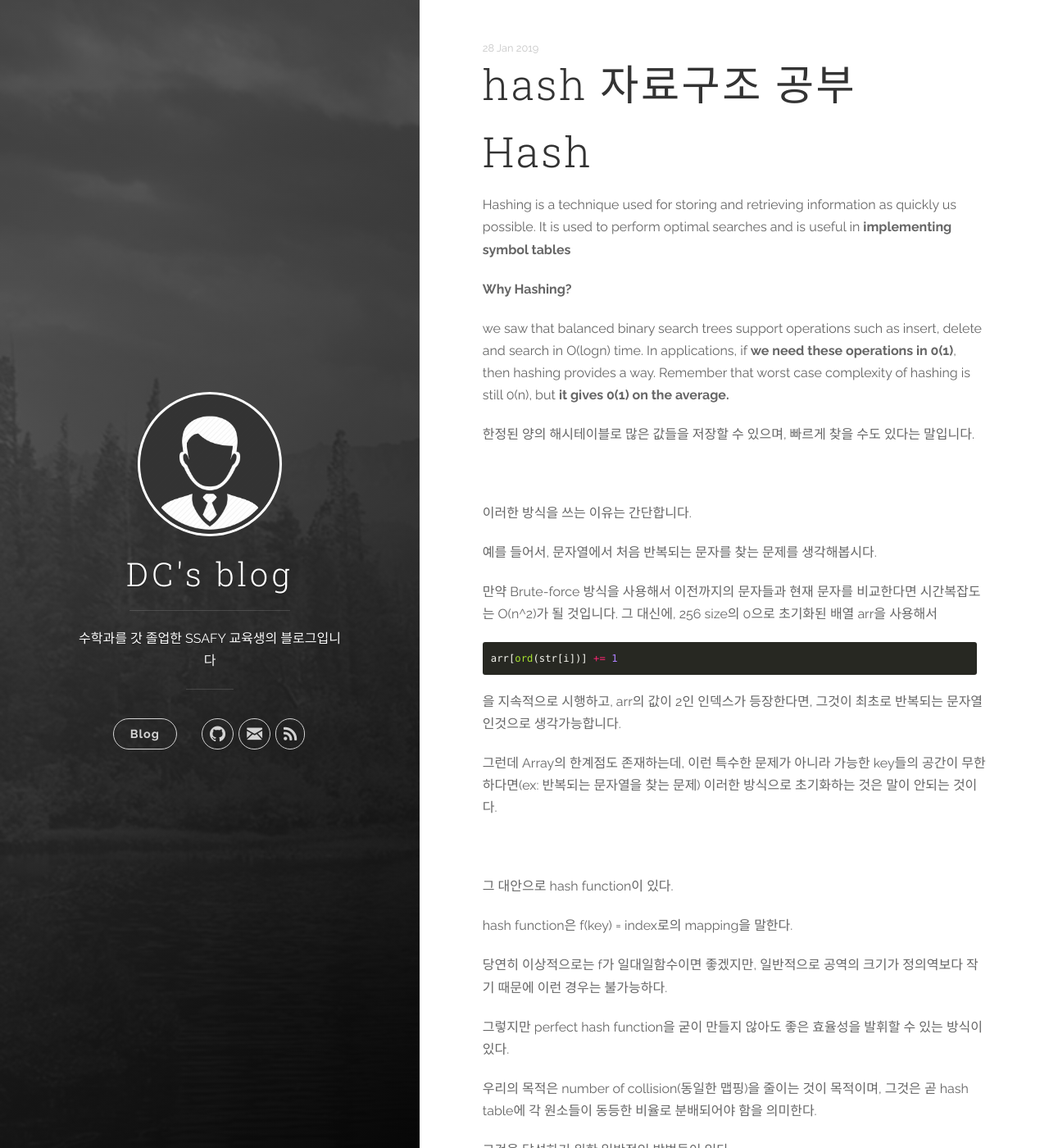
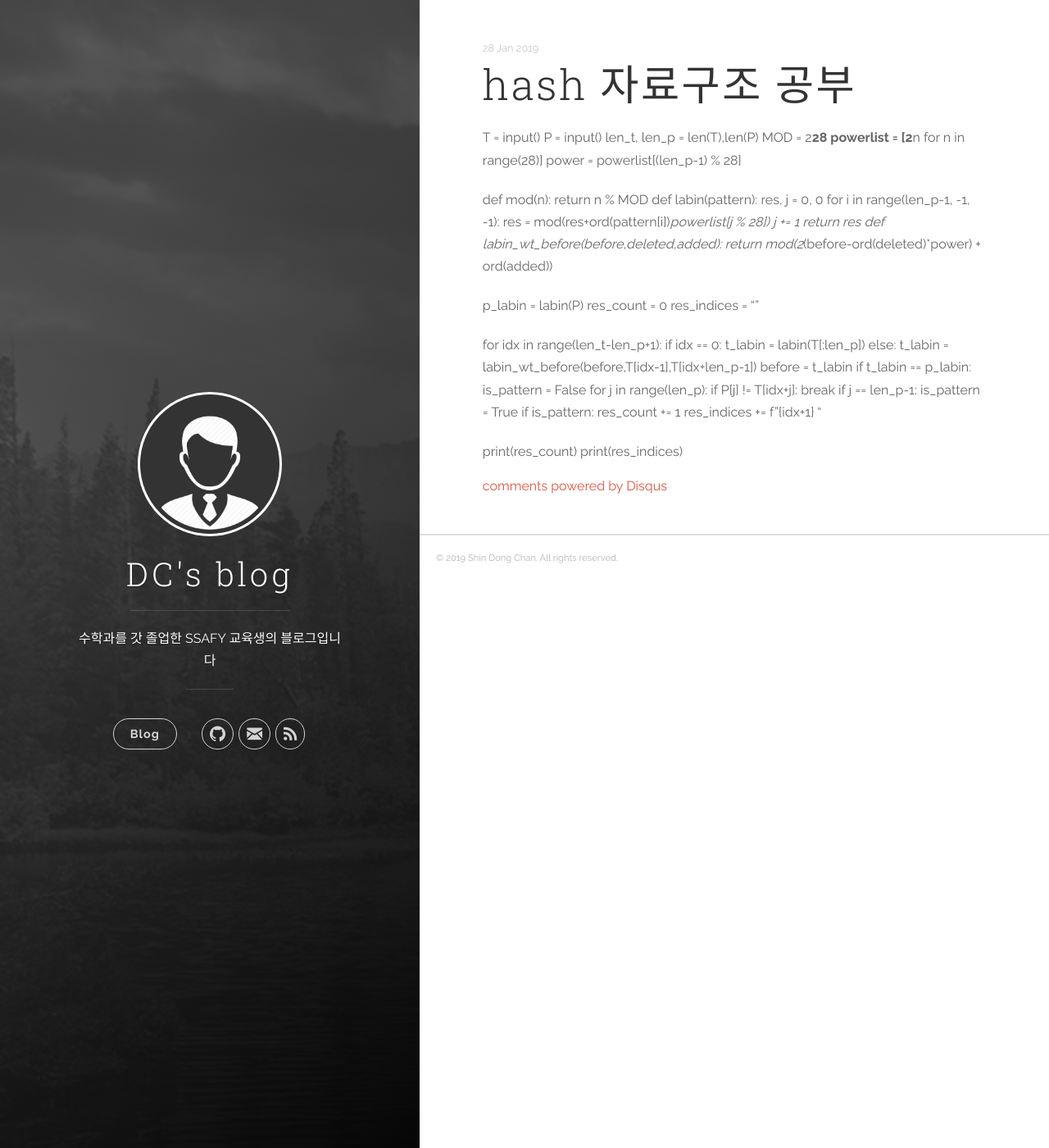
Before and after one commit to DongChanS/DongChanS.github.io, a Jekyll site: the page built from _posts/2019-01-28-21.md, in a window 1280 px wide and 1400 px high. Shown: the whole window at 82% size. Built offline with Jekyll 4.4.1, drawn with Linux system fonts in a browser that asks for light colours; comment, search, counter and statistics services are not loaded; some of the changed text lies outside the part shown.

Commit message:
Update 2019-01-28-21.md

````diff
--- a/_posts/2019-01-28-21.md
+++ b/_posts/2019-01-28-21.md
@@ -3,148 +3,44 @@ layout : post
 title : hash 자료구조 공부
 author : Shin Dong Chan
 ---
-# Hash
+T = input()
+P = input()
+len_t, len_p = len(T),len(P)
+MOD = 2**28
+powerlist = [2**n for n in range(28)]
+power = powerlist[(len_p-1) % 28]
 
-Hashing is a technique used for storing and retrieving information as quickly us possible. It is used to perform optimal searches and is useful in **implementing symbol tables**
+def mod(n):
+    return n % MOD
+def labin(pattern):
+    res, j = 0, 0
+    for i in range(len_p-1, -1, -1):
+        res = mod(res+ord(pattern[i])*powerlist[j % 28])
+        j += 1
+    return res
+def labin_wt_before(before,deleted,added):
+    return mod(2*(before-ord(deleted)*power) + ord(added))
 
-**Why Hashing?**
+p_labin = labin(P)
+res_count = 0
+res_indices = ""
 
-we saw that balanced binary search trees support operations such as insert, delete and search in O(logn) time. In applications, if **we need these operations in 0(1)**, then hashing provides a way. Remember that worst case complexity of hashing is still 0(n), but **it gives 0(1) on the average.**
+for idx in range(len_t-len_p+1):
+    if idx == 0:
+        t_labin = labin(T[:len_p])
+    else:
+        t_labin = labin_wt_before(before,T[idx-1],T[idx+len_p-1])
+    before = t_labin
+    if t_labin == p_labin:
+        is_pattern = False
+        for j in range(len_p):
+            if P[j] != T[idx+j]:
+                break
+            if j == len_p-1:
+                is_pattern = True
+        if is_pattern:
+            res_count += 1
+            res_indices += f"{idx+1} "
 
-한정된 양의 해시테이블로 많은 값들을 저장할 수 있으며, 빠르게 찾을 수도 있다는 말입니다.
-
-<br>
-
-이러한 방식을 쓰는 이유는 간단합니다.
-
-예를 들어서, 문자열에서 처음 반복되는 문자를 찾는 문제를 생각해봅시다.
-
-만약 Brute-force 방식을 사용해서 이전까지의 문자들과 현재 문자를 비교한다면 시간복잡도는 O(n^2)가 될 것입니다. 그 대신에, 256 size의 0으로 초기화된 배열 arr을 사용해서
-
-```python
-arr[ord(str[i])] += 1
-```
-
-을 지속적으로 시행하고, arr의 값이 2인 인덱스가 등장한다면, 그것이 최초로 반복되는 문자열인것으로 생각가능합니다.
-
-그런데 Array의 한계점도 존재하는데, 이런 특수한 문제가 아니라 가능한 key들의 공간이 무한하다면(ex: 반복되는 문자열을 찾는 문제) 이러한 방식으로 초기화하는 것은 말이 안되는 것이다.
-
-<br>
-
-그 대안으로 hash function이 있다.
-
-hash function은 f(key) = index로의 mapping을 말한다.
-
-당연히 이상적으로는 f가 일대일함수이면 좋겠지만, 일반적으로 공역의 크기가 정의역보다 작기 때문에 이런 경우는 불가능하다.
-
-그렇지만 perfect hash function을 굳이 만들지 않아도 좋은 효율성을 발휘할 수 있는 방식이 있다.
-
-우리의 목적은 number of collision(동일한 맵핑)을 줄이는 것이 목적이며, 그것은 곧 hash table에 각 원소들이 동등한 비율로 분배되어야 함을 의미한다.
-
-그것을 달성하기 위한 일반적인 방법들이 있다.
-
-<br>
-
-예) folding method
-
-: 원소들을 동일한 크기의 조각들로 나눠서 생각.
-
-원소에 대한 hash value값을 조각들의 hash value값들에 대한 함수로 나타내는 방식이다.
-
-예를 들어서, 전화번호 436-555-4601을 2개씩 나누면 (43,65,55,46,01)이 된다.
-
-43+65+55+46+01 = 210이 되는데, 만약 우리가 11개의 슬롯만 가지고 있다면, 11에 대한 modulo로 맵핑시키면 좋을 것이다.
-
-꼭 이 방식만 되는 것은 아니며, 다양하게 도출할 수 있다.
-
-<br>
-
-A good hash function should have the following characteristics
-
-• Minimize collision
-
-• Be easy and quick to compute
-
-• Distribute key values evenly in the hash table
-
-• Use all the information provided in the key
-
-4가지 모두 상식적으로 이해할 수 있을 법한 조건들이다.
-
-저는 그 중에서 특히 2번째, Be easy and quick to compute가 중요하다고 생각하는데요,
-
-예를 들어서 [라빈-카프 알고리즘](https://m.blog.naver.com/PostView.nhn?blogId=kks227&logNo=220927272165&proxyReferer=https%3A%2F%2Fwww.google.com%2F)에서 Rabin fingerprint를 hash function으로 사용한다면, 계산시간을 매우 줄일 수 있습니다.
-
-<br>
-
-Collision Resolution Techniques
-
-결론적으로 충돌이 일어나는 것은 막을 수 없으며, 우리는 충돌을 잘 해결하는 것이 관건이다.
-
-충돌이 일어난다고 데이터를 삭제하면 큰 문제가 일어나므로
-
-그것을 위한 몇 가지 테크닉이 있다.
-
-1. Direct chaining(Separate chaining)
-
-   여러 collision이 나타난다면, 그러한 정보를 linked-list로 만들어서 이어보는 것이다.
-
-   <img src="https://www.geeksforgeeks.org/wp-content/uploads/gq/2015/07/hashChaining1.png">
-
-   **Advantages:**
-   1) Simple to implement.
-   2) Hash table never fills up, we can always add more elements to chain.
-   3) Less sensitive to the hash function or load factors.
-   4) It is mostly used when it is unknown how many and how frequently keys may be inserted or deleted.
-
-   **Disadvantages:**
-   1) Cache performance of chaining is not good as keys are stored using linked list. Open addressing provides better cache performance as everything is stored in same table.
-   2) Wastage of Space (Some Parts of hash table are never used)
-   3) If the chain becomes long, then search time can become O(n) in worst case.
-   4) Uses extra space for links.
-
-   매우 직관적이므로 많이 쓰이는데 단점도 있다고함.
-
-   역시 연결리스트의 단점과 많이 연관되는 듯 합니다.
-
-2. Open Addressing
-
-   [링크](https://ratsgo.github.io/data%20structure&algorithm/2017/10/25/hash/)에 잘 설명되어 있는 것 같습니다.
-
-   chain으로 연결하는게 아니라, 한 버킷당 들어갈 수 있는 엔트리가 하나뿐인 해시테이블입니다.
-
-   <img src="https://i.imgur.com/IM4FA2h.png">
-
-   이렇게 꼭 지정된 위치에만 원소가 들어가있는게 아니기때문에 선형탐사와 제곱탐사와 같은 방식(probing)을 통해서 키값을 찾아내야한다고 합니다.
-
-<br>
-
-## 라빈-카프 알고리즘
-
-위에서 언급한 라빈-카프 알고리즘은 [패턴매칭](https://en.wikipedia.org/wiki/Pattern_matching)을 해결하는 알고리즘입니다.
-
-(엄청 긴 문자열 S에서 패턴 P와 일치하는 부분을 찾는 문제)
-
-일반적으로 이 문제를 Brute-force하게 푼다면 시간복잡도상 큰 문제가 발생하므로, 다른 방식이 필요합니다.
-
-그 중 하나가, 라빈 카프 알고리즘인데, 로직은 간단합니다.
-
-<br>
-
-1. 각 string을 숫자로 맵핑하는 해시함수(Rabin fingerprint)를 만든다.
-2. S[idx:idx+len(P)]와 P의 해시값을 비교하면서, 해시값이 일치하다면 단순비교를 한다.
-3. 해시값이 다르거나, 단순비교가 안된다면 idx = idx+1
-
-<br>Rabin-fingerprint
-
-<img src="https://mblogthumb-phinf.pstatic.net/MjAxNzAyMDRfMjcz/MDAxNDg2MjA3NTE1ODE3.r_XphJ56pUcdWHBUdm4oD1zi6hyl7qT55TZqeG7GcYwg.RDNj2Iy6scjh9Jfuh585V0UYHrKZq5qvnom5SymLnn4g.PNG.kks227/7.png?type=w2">
-
-H[i] : 문자열의 해시함수값
-
-S[i] : 각 문자의 아스키코드값
-
-Rabin-fingerprint는 이런 좋은 성질을 가지고 있습니다.
-
-<img src="https://mblogthumb-phinf.pstatic.net/MjAxNzAyMDRfOTQg/MDAxNDg2MjA4MzA5MTU2.8Ho0boIY_Un647qMn0PZbJzFKJ_0fhyP6o3_BxwVuq0g.y7wpOrACmJ_zzY8AjJ4WIqdnISRPnsdVgx3fx6UFM0Yg.PNG.kks227/8.png?type=w2">
-
-이 성질을 이용해서 https://www.acmicpc.net/problem/1786을 풀 수 있습니다.
+print(res_count)
+print(res_indices)
````
